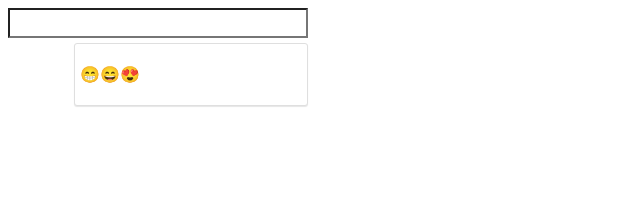
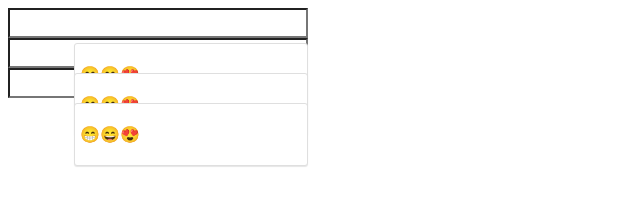
Before and after one commit to glauberramos/vanilla-emoji-picker, a plain HTML site: page index.html in a window 1280 px wide. Shown: the whole page, without its empty margins (0-640 px from the left). Drawn offline with Linux system fonts and the light colour scheme.

Commit message:
Add more inputs to test and fix generation

```diff
--- a/index.html
+++ b/index.html
@@ -4,6 +4,8 @@
   </head>
   <body>
     <input class="emoji-input" type="text">
+    <input class="emoji-input" type="text">
+    <input class="emoji-input" type="text">
   </body>
   <script src="script.js"></script>
 </html>
--- a/script.js
+++ b/script.js
@@ -1,18 +1,22 @@
 (() => {
-  const emojiInput = document.querySelector('.emoji-input')
+  const generateElements = (emojiInput) => {
+    var parent = emojiInput.parentNode;
+
+    const clickLink = (event) => {
+      emojiInput.value = emojiInput.value + event.target.innerHTML
+    }
 
     const emojiContainer = document.createElement('div')
     emojiContainer.setAttribute('class', "emoji-container")
+
+    parent.replaceChild(emojiContainer, emojiInput);
+    emojiContainer.appendChild(emojiInput)
 
     const emojiPicker = document.createElement('div')
     emojiPicker.setAttribute('class', "emoji-picker")
 
     const emojiList = document.createElement('ul')
     const emojis = [0x1F601, 0x1F604, 0x1F60D];
-
-  const clickLink = (event) => {
-    document.querySelector('.emoji-input').value = document.querySelector('.emoji-input').value + event.target.innerHTML
-  }
 
     emojis.map((item) => {
         const emojiLi = document.createElement('li')
@@ -26,8 +30,11 @@
 
     emojiPicker.appendChild(emojiList)
     emojiContainer.appendChild(emojiPicker)
+  }
 
-  emojiInput.parentNode.insertBefore(emojiContainer, emojiInput.nextSibling)
+  const emojiInputs = document.querySelectorAll('.emoji-input')
 
-  console.log(emojiList)
+  emojiInputs.forEach((element) => {
+    generateElements(element)
+  })
 })()
```
Lines whose indentation alone changed are shown as unchanged.
